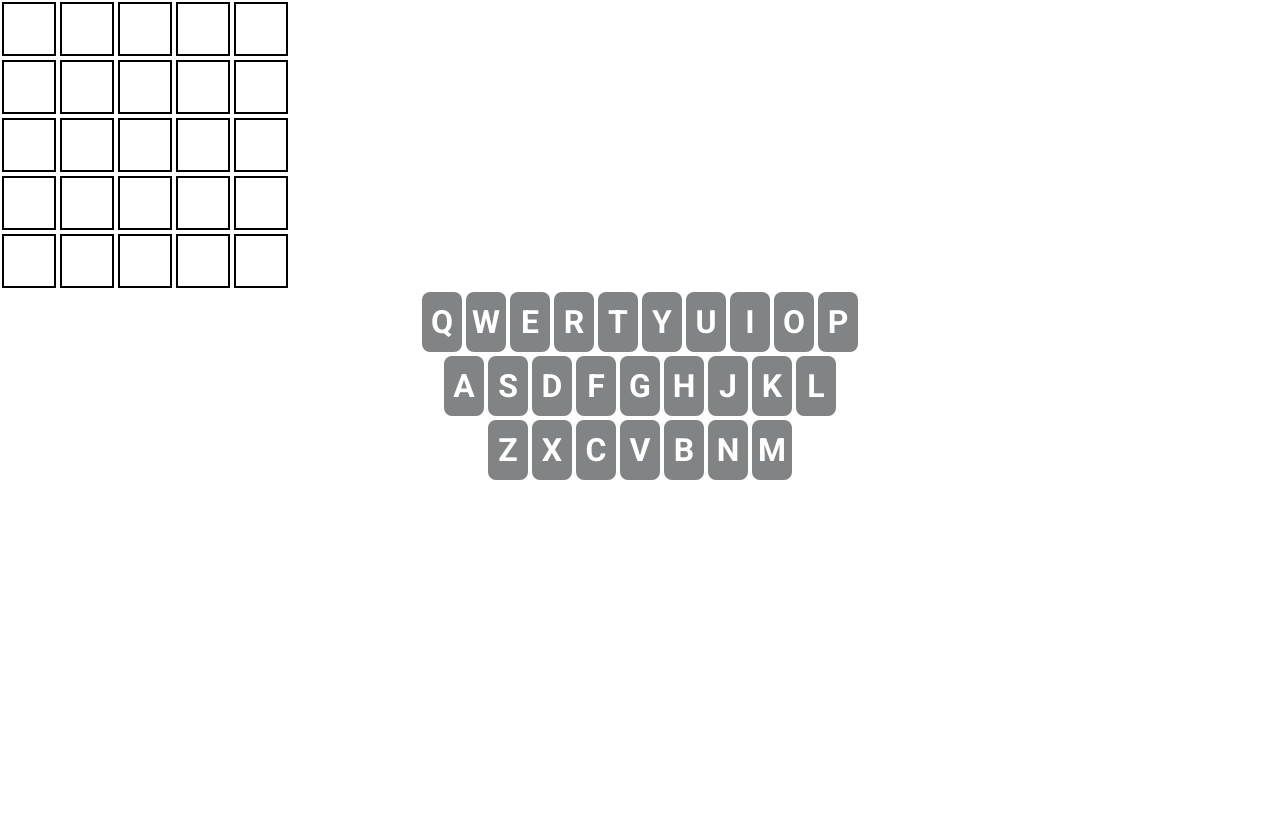
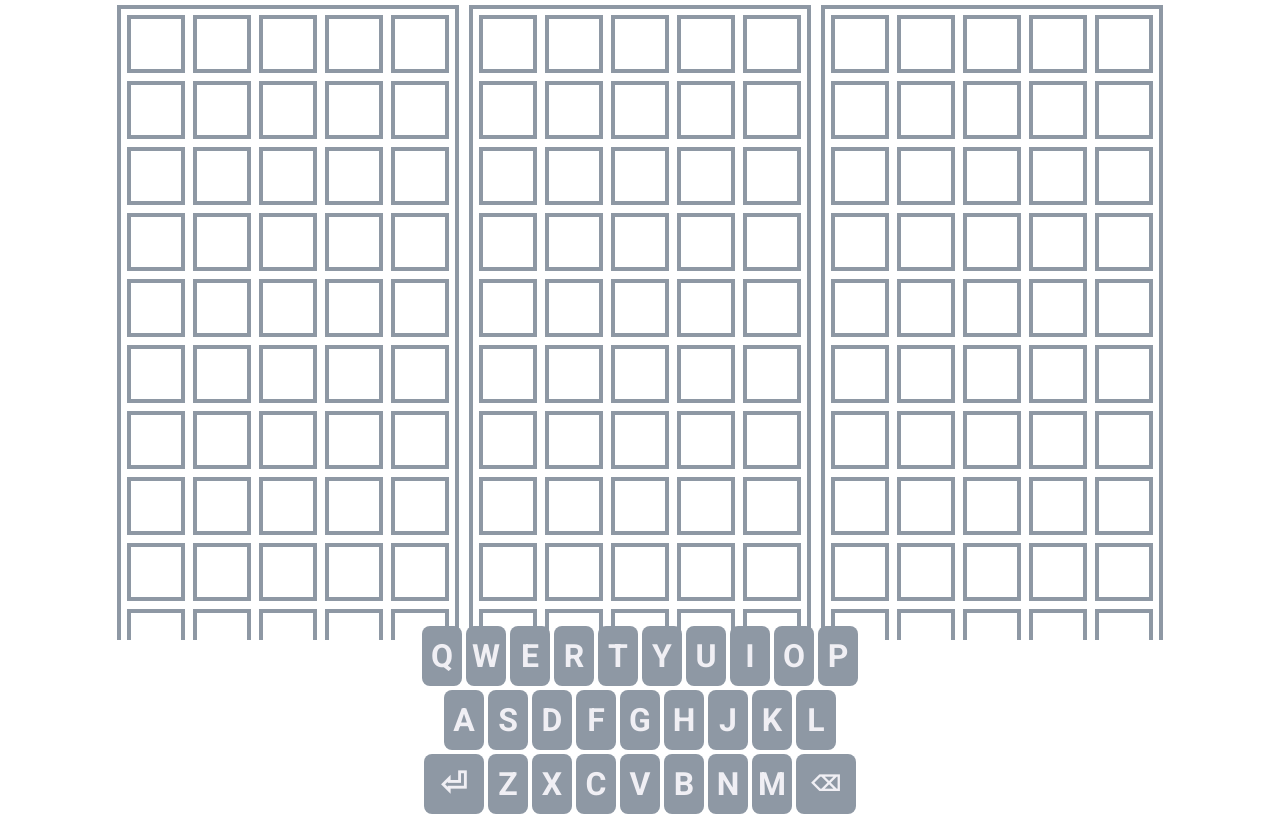
Before and after one commit to dob9601/n-rdle, a React (Create React App) app: page / in a window 1280 px wide. Built offline with nearby package versions, Linux system fonts and the light colour scheme.

Commit message:
Misc changes

```diff
--- a/package.json
+++ b/package.json
@@ -10,6 +10,7 @@
     "@types/node": "^16.7.13",
     "@types/react": "^17.0.20",
     "@types/react-dom": "^17.0.9",
+    "csstype": "^3.0.10",
     "react": "^17.0.2",
     "react-dom": "^17.0.2",
     "react-scripts": "5.0.0",
--- a/src/App.css
+++ b/src/App.css
@@ -1,38 +1,23 @@
-.App {
-  text-align: center;
+:root {
+  --color-1: #011627;
+  --color-2: #f0eff4;
+  --color-3: #8e98a4;
+  --color-4: #de9151;
+  --color-5: #61e786;
 }
 
-.App-logo {
-  height: 40vmin;
-  pointer-events: none;
+.WordleContainer {
+  width: 100%;
+  display: flex;
+  justify-content: center;
+  flex-wrap: wrap;
+  overflow-y: scroll;
+  max-height: 80vh;
 }
 
-@media (prefers-reduced-motion: no-preference) {
-  .App-logo {
-    animation: App-logo-spin infinite 20s linear;
-  }
-}
-
-.App-header {
-  background-color: #282c34;
-  min-height: 100vh;
+.KeyboardContainer {
+  height: 20vh;
   display: flex;
-  flex-direction: column;
   align-items: center;
   justify-content: center;
-  font-size: calc(10px + 2vmin);
-  color: white;
 }
-
-.App-link {
-  color: #61dafb;
-}
-
-@keyframes App-logo-spin {
-  from {
-    transform: rotate(0deg);
-  }
-  to {
-    transform: rotate(360deg);
-  }
-}
--- a/src/App.tsx
+++ b/src/App.tsx
@@ -4,6 +4,9 @@ import useKeydown from './hooks/useKeydown';
 import Keyboard from './Keyboard';
 import {qwertyLayout} from './layouts';
 import Wordle from './Wordle';
+
+const LETTER_COUNT = 5
+const MAX_GUESSES = 10
 
 export const GuessContext = React.createContext<string[]>([])
 
@@ -41,10 +44,32 @@ function App() {
   })
 
   return (
-    <GuessContext.Provider value={guesses}>
-      <Wordle />
-      <Keyboard layout={qwertyLayout} />
-    </GuessContext.Provider>
+    <div className="App">
+      <div className="WordleContainer">
+        <GuessContext.Provider value={guesses}>
+          <Wordle max_guesses={MAX_GUESSES} letters={LETTER_COUNT} />
+          <Wordle max_guesses={MAX_GUESSES} letters={LETTER_COUNT} />
+          <Wordle max_guesses={MAX_GUESSES} letters={LETTER_COUNT} />
+          <Wordle max_guesses={MAX_GUESSES} letters={LETTER_COUNT} />
+          <Wordle max_guesses={MAX_GUESSES} letters={LETTER_COUNT} />
+          <Wordle max_guesses={MAX_GUESSES} letters={LETTER_COUNT} />
+          <Wordle max_guesses={MAX_GUESSES} letters={LETTER_COUNT} />
+          <Wordle max_guesses={MAX_GUESSES} letters={LETTER_COUNT} />
+          <Wordle max_guesses={MAX_GUESSES} letters={LETTER_COUNT} />
+          <Wordle max_guesses={MAX_GUESSES} letters={LETTER_COUNT} />
+          <Wordle max_guesses={MAX_GUESSES} letters={LETTER_COUNT} />
+          <Wordle max_guesses={MAX_GUESSES} letters={LETTER_COUNT} />
+          <Wordle max_guesses={MAX_GUESSES} letters={LETTER_COUNT} />
+          <Wordle max_guesses={MAX_GUESSES} letters={LETTER_COUNT} />
+          <Wordle max_guesses={MAX_GUESSES} letters={LETTER_COUNT} />
+          <Wordle max_guesses={MAX_GUESSES} letters={LETTER_COUNT} />
+          <Wordle max_guesses={MAX_GUESSES} letters={LETTER_COUNT} />
+        </GuessContext.Provider>
+      </div>
+      <div className="KeyboardContainer">
+        <Keyboard layout={qwertyLayout} />
+      </div>
+    </div>
   );
 }
 
--- a/src/GuessGrid.css
+++ b/src/GuessGrid.css
@@ -1,12 +1,18 @@
 .GuessLetter {
   width: 50px;
   height: 50px;
-  border: 2px solid #000;
-  margin: 2px;
+  border: 4px solid var(--color-3);
+  margin: 4px;
   text-align: center;
   text-transform: uppercase;
   font-weight: 700;
   font-size: 2em;
+
+  font-family: 'Roboto', sans-serif;
+}
+
+.LetterFrame p {
+  margin: 0;
 }
 
 .GuessLetter p {
@@ -14,9 +20,16 @@
   line-height: 50px;
 }
 
-.GuessLetter.filled {
-  background-color: #000;
-  color: #fff;
+.GuessLetter.Correct {
+  border-color: var(--color-5);
+  background-color: var(--color-5);
+  color: var(--color-2);
+}
+
+.GuessLetter.Almost {
+  border-color: var(--color-4);
+  background-color: var(--color-4);
+  color: var(--color-2);
 }
 
 .GuessRow {
--- a/src/GuessGrid.tsx
+++ b/src/GuessGrid.tsx
@@ -1,6 +1,12 @@
 import {useContext} from 'react'
 import {GuessContext} from './App'
 import './GuessGrid.css'
+
+enum LetterState {
+  Unconfirmed = 'Unconfirmed',
+  Almost = 'Almost',
+  Correct = 'Correct'
+}
 
 interface GuessGridProps {
   rows: number;
@@ -31,7 +37,8 @@ function GuessRow(props: GuessRowProps) {
       {
         [...Array(props.columns)].map((_, i) => {
           const letter = props.word !== undefined ? props.word[i] : undefined
-          return <GuessLetter letter={letter} />
+
+          return <GuessLetter letter={letter} state={LetterState.Unconfirmed} />
         })
       }
     </div>
@@ -40,11 +47,12 @@ function GuessRow(props: GuessRowProps) {
 
 interface GuessLetterProps {
   letter?: string
+  state: LetterState
 }
 
 function GuessLetter(props: GuessLetterProps) {
   return (
-    <div className={`GuessLetter ${props.letter !== undefined ? "filled" : "" }`}>
+    <div className={`GuessLetter ${props.state}`}>
       <p>{props.letter}</p>
     </div>
   )
--- a/src/Keyboard.css
+++ b/src/Keyboard.css
@@ -1,6 +1,6 @@
 .KeyboardLetter {
-  background-color: #818384;
-  color: #fff;
+  background-color: var(--color-3);
+  color: var(--color-2);
 
   border-radius: 8px;
   width: 40px;
@@ -19,7 +19,7 @@
   cursor: pointer;
 }
 
-KeyboardLetter p {
+.KeyboardLetter p {
   margin: 0;
 }
 
--- a/src/Keyboard.tsx
+++ b/src/Keyboard.tsx
@@ -1,4 +1,5 @@
 import './Keyboard.css'
+import * as CSS from 'csstype'
 
 interface KeyboardProps {
     layout: string[][]
@@ -11,13 +12,24 @@ function Keyboard(props: KeyboardProps) {
             window.dispatchEvent(new KeyboardEvent('keyup', {key: key}))
         }, 300)
     }
-
     return (
         <div className="Keyboard">
-            {props.layout.map((row) => {
-                return <div className="keyboardRow">{row.map((char) => {
-                    return <KeyboardLetter letter={char} keypressCallback={keypressCallback} />
-                })}</div>
+            {props.layout.map((row, i) => {
+                return (
+                    <div className="keyboardRow">
+                        {
+                            i === props.layout.length - 1 ? <KeyboardLetter style={{width: '60px'}} letter = "⏎" action = "Enter" keypressCallback = {keypressCallback} /> : undefined
+                        }
+                        {
+                            row.map((char) => {
+                                return <KeyboardLetter letter={char} keypressCallback={keypressCallback} />
+                            })
+                        }
+                        {
+                            i === props.layout.length - 1 ? <KeyboardLetter style={{fontSize: '1.3em', width: '60px'}} letter = "⌫" action = "Backspace" keypressCallback = {keypressCallback} /> : undefined
+                        }
+                    </div>
+                )
             })}
         </div>
     )
@@ -25,12 +37,17 @@ function Keyboard(props: KeyboardProps) {
 
 interface KeyboardLetterProps {
     letter: string
+    action?: string
+    style?: CSS.Properties
     keypressCallback: (letter: string) => void
 }
 
 function KeyboardLetter(props: KeyboardLetterProps) {
+    const callback = () => {
+        props.keypressCallback(props.action !== undefined ? props.action : props.letter)
+    }
     return (
-        <div className="KeyboardLetter" onClick={() => {props.keypressCallback(props.letter)}}>
+        <div className="KeyboardLetter" style={props.style} onClick={callback}>
             <p>{props.letter}</p>
         </div>
     )
--- a/src/Wordle.css
+++ b/src/Wordle.css
@@ -1,20 +1,5 @@
-.LetterFrame {
-  background-color: #ff7777;
-
-  border-radius: 8px;
-  width: 40px;
-  height: 60px;
-
-  display: flex;
-  align-items: center;
-  justify-content: center;
-
-  font-family: 'Roboto', sans-serif;
-  font-size: 2em;
-  font-weight: 700;
-  text-transform: uppercase;
+.Wordle {
+  border: 4px solid var(--color-3);
+  padding: 2px;
+  margin: 5px;
 }
-
-.LetterFrame p {
-  margin: 0;
-}
--- a/src/Wordle.tsx
+++ b/src/Wordle.tsx
@@ -1,11 +1,16 @@
 import GuessGrid from './GuessGrid';
 import './Wordle.css'
 
-function Wordle() {
+interface WordleProps {
+  letters: number;
+  max_guesses: number;
+}
+
+function Wordle(props: WordleProps) {
   return (
-    <>
-      <GuessGrid rows={5} columns={5} />
-    </>
+    <div className="Wordle">
+      <GuessGrid rows={props.max_guesses} columns={props.letters} />
+    </div>
   )
 }
 
```
Also changed, not shown: 1 other file (tests, documents, lock files or other folders).
